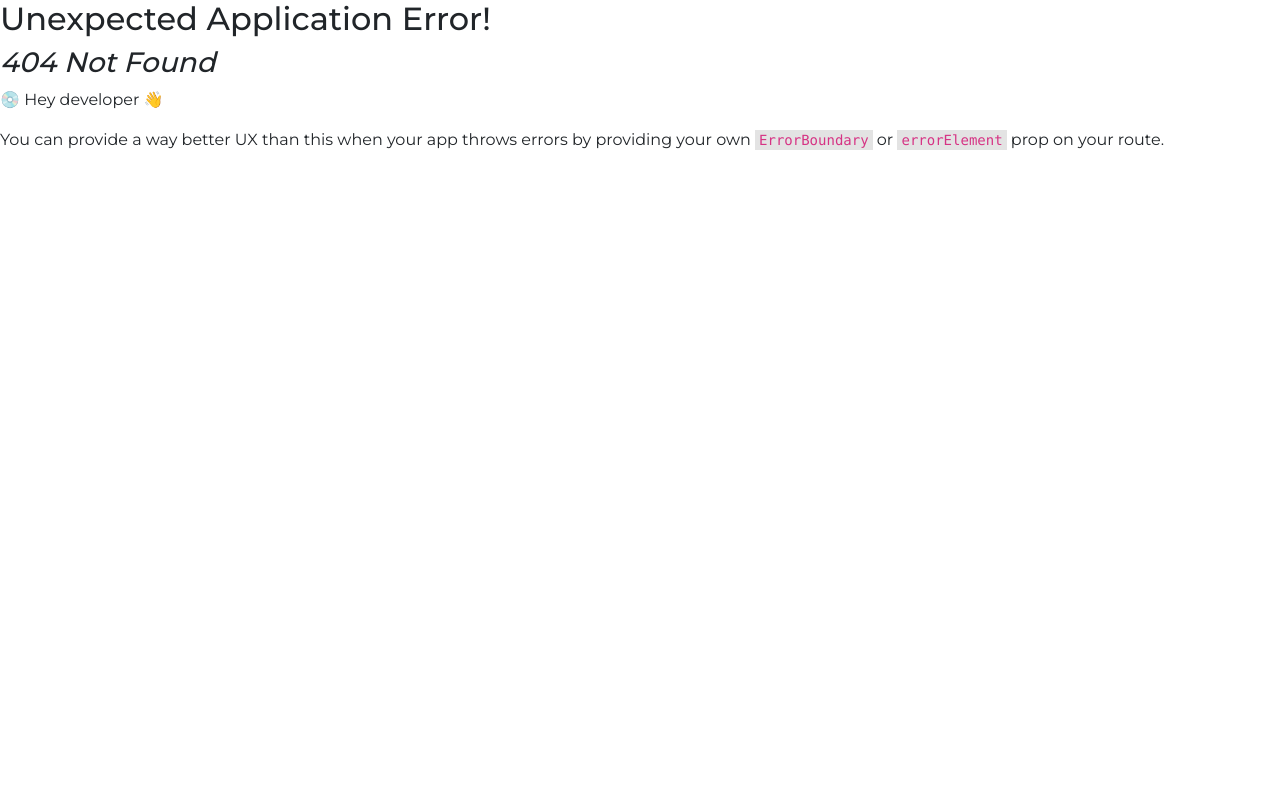
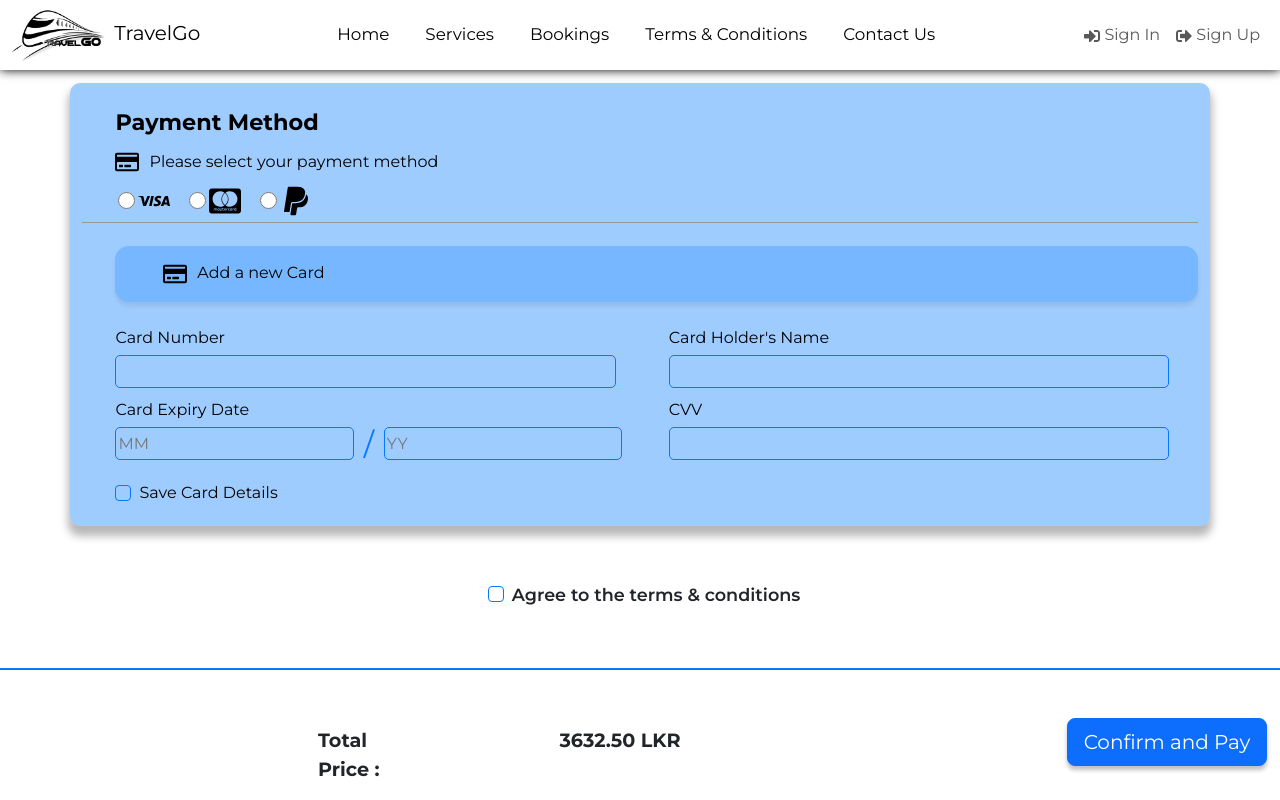
Before and after one commit to nadeeshaMadusanka99/TravelGo-Frontend, a React (Vite) app: page /payment in a window 1280 px wide. Before the commit this address had no page. Built offline with nearby package versions, Linux system fonts and the light colour scheme.

Commit message:
Created the payment screen

```diff
--- a/src/Screens/Common/_variables.scss
+++ b/src/Screens/Common/_variables.scss
@@ -4,6 +4,7 @@ $secondary-color: #959A9A;
 $text-color-light: #ffffff;
 $text-color-shade-light : #EFEFEF;
 $text-color-dark: #000000;
+$important-color: #FF0000;
 $primary-font: 'Montserrat', sans-serif;
 
 $font-weights: (
--- a/src/Screens/Common/main.scss
+++ b/src/Screens/Common/main.scss
@@ -1,6 +1,5 @@
 @import "./variables";
 
-// #0D6EFD     This is the color from bootstrap primary button //primary color
 
 //function to get the font weight
 @function weight($weight-name){
@@ -31,5 +30,16 @@ body{
         justify-content: center;
         font-size: 1.4rem;
         box-shadow: 0 4px 6px rgba(0, 0, 0, 0.138);
+}
 
+@mixin blue-backdrop{
+    display: flex;
+        flex-direction: column;
+        justify-content: space-between;
+        font-size: 1rem;
+        margin-top: 6.5%;
+        color:black;
+        background-color: #057aff61;
+        border-radius: 10px;
+        box-shadow: 0px 8px 8px 2px rgba(0, 0, 0, 0.286);
 }
--- a/src/Screens/Login/Login.scss
+++ b/src/Screens/Login/Login.scss
@@ -31,7 +31,6 @@
       }
       .glass-container-extend{
           @include glass-container;
-
           margin: 10% 12% 15% auto;
           max-width: 420px;
           width: 90%;
--- a/src/Screens/PassengerDetails/PassengerDetails.scss
+++ b/src/Screens/PassengerDetails/PassengerDetails.scss
@@ -52,7 +52,7 @@
     margin-bottom: 3px;
 }
 .important-fields{
-    color: red;
+    color: $important-color;
     margin-bottom:5px;
     font-weight: weight(medium-l);
 }
--- /dev/null
+++ b/src/Screens/Payment/Payment.jsx
@@ -0,0 +1,126 @@
+import React from "react";
+import { Col, Row, Container } from "react-bootstrap";
+import { LinkContainer } from "react-router-bootstrap";
+import "./Payment.scss";
+import {FaRegCreditCard, FaCcMastercard, FaPaypal} from 'react-icons/fa';
+import {RiVisaLine} from 'react-icons/ri';
+
+const Payment = () =>{
+    return(
+        <main className="payment">
+            <Container className='payment-container'>
+                <div className="content-inside">
+                    <p className='payment-heading'>Payment Method</p>
+                    <div className="centered-container">
+                            <FaRegCreditCard size="1.5rem" className="card-icon" />
+                            Please select your payment method
+                    </div>
+                        <div className="form-check-inline">
+                            <input className="form-check-input-radio" type="radio" name="payment-method" id="visa" value="card" />
+                            <label className="form-check-payment-methods" htmlFor="visa"><RiVisaLine></RiVisaLine></label>
+                        </div>
+                        <div className="form-check-inline">
+                            <input className="form-check-input-radio" type="radio" name="payment-method" id="master" value="paypal" />
+                            <label className="form-check-payment-methods" htmlFor="master"><FaCcMastercard></FaCcMastercard></label>
+                        </div>
+                        <div className="form-check-inline">
+                            <input className="form-check-input-radio" type="radio" name="payment-method" id="paypal" value="cash" />
+                            <label className="form-check-payment-methods" htmlFor="paypal"><FaPaypal></FaPaypal></label>
+                        </div>
+                    </div>
+                <div className="divider"></div>
+                <div className="content-inside">
+                    <div className="new-card mb-4">
+                        <p className="new-card-content">
+                            <FaRegCreditCard size="1.5rem" className="card-icon" />
+                            Add a new Card
+                        </p>
+                    </div>
+                    <form className="card-form">
+                        <Row>
+                            <Col xs={6}>
+                                <div className="form-group">
+                                    <label htmlFor="card-number">Card Number</label>
+                                    <input type="text" className="card-inputs" id="card-number"  />
+                                </div>
+                            </Col>
+                            <Col xs={6}>
+                                <div className="form-group">
+                                    <label htmlFor="card-holder">Card Holder's Name</label>
+                                    <input type="text" className="card-inputs" id="card-holder" />
+                                </div>
+                            </Col>
+                        </Row>
+                        <Row>
+                            <Col xs={6}>
+                            <div className="form-group">
+                         <label htmlFor="card-expiry">Card Expiry Date</label>
+                                <div className="d-flex">
+                                    <input
+                                        type="text"
+                                        className="card-inputs-date"
+                                        id="card-expiry-mm"
+                                        placeholder="MM"
+                                        maxLength="2"
+                                    />
+                                    <span className="slash">/</span>
+                                    <input
+                                        type="text"
+                                        className="card-inputs-date"
+                                        id="card-expiry-yy"
+                                        placeholder="YY"
+                                        maxLength="2"
+                                    />
+                                </div>
+                            </div>
+
+                            </Col>
+                            <Col xs={6}>
+                                <div className="form-group">
+                                    <label htmlFor="card-cvv">CVV</label>
+                                    <input type="text" className="card-inputs" id="card-cvv"  />
+                                </div>
+                            </Col>
+                        </Row>
+                        <div className="form-group">
+                            <div className="form-check">
+                                <input className="form-check-input" type="checkbox" id="save-card" />
+                                <label className="form-check-label" htmlFor="save-card">
+                                    Save Card Details
+                                </label>
+                            </div>
+                        </div>
+                    </form>
+                </div>
+
+            </Container>
+            <div className="terms-check mt-3">
+                <input type="checkbox" className="form-check-input mx-2" id="agree-checkbox"/>
+                <label className="terms-check-label" htmlFor="agree-checkbox">
+                        Agree to the terms & conditions
+                </label>
+            </div>
+
+            <div className="divider-outside mb-2"></div>
+
+            <Container fluid={true}>
+                <Row className="bottom-row">
+                    <Col xs={4}>
+                        <p className="total mt-2">Total Price : </p>
+                    </Col>
+                    <Col xs={4}>
+                        <p className="total-value mt-2"> 3632.50 LKR</p>
+                    </Col>
+                    <Col xs={4}>
+                        <LinkContainer to="/eticket">
+                            <button className="btn btn-primary  btn-lg checkout-btn">Confirm and Pay</button>
+                        </LinkContainer>
+                    </Col>
+                </Row>
+            </Container>
+
+        </main>
+    );
+}
+
+export default Payment;
--- /dev/null
+++ b/src/Screens/Payment/Payment.scss
@@ -0,0 +1,118 @@
+@import '../Common/main.scss';
+.payment {
+    display: flex;
+    flex-direction: column;
+    justify-content: space-between;
+    align-items: center;
+    height: 100vh;
+    overflow: hidden;
+
+    .payment-container{
+        @include blue-backdrop;
+    }
+}
+
+.payment-heading{
+    font-size: 1.4rem;
+    font-weight: weight(bold);
+    margin-bottom: 2px;
+}
+.content-inside{
+    margin: 2% 0 0 3%;
+}
+.centered-container {
+    display: flex;
+    align-items: center;
+    margin: 1% 0 0 0;
+  }
+
+.card-icon {
+    margin-right: 10px;
+  }
+.divider {
+    width: 100%;
+    height: 1.5px;
+    background-color: $secondary-color;
+}
+.input-headings{
+    font-weight: weight(medium-l);
+    margin-bottom: 10px;
+}
+.new-card{
+    background-color: #057aff43;
+    padding: 5px;
+    border-radius: 14px;
+    display: flex;
+    align-items: center;
+    box-shadow: 0px 4px 4px rgba(0, 0, 0, 0.086);
+}
+.form-check-payment-methods{
+    font-size: 2rem;
+}
+.new-card-content{
+    margin: auto auto auto 3%;
+    padding:1%;
+}
+.form-check-input-radio{
+    margin: 3px;
+    width: 17px;
+    height: 17px;
+}
+
+.card-inputs{
+    border: 1.6px solid $primary-color;
+    background-color: rgba(255, 255, 255, 0);
+    border-radius: 5px;
+    width: 94.6%;
+    height: 33px;
+    margin:5px 0 10px 0;
+}
+.card-inputs-date{
+    @extend .card-inputs;
+    width: 45%;
+}
+.slash{
+    margin: 0 10px 0 10px;
+    font-size: 1.9rem;
+    color: $primary-color;
+}
+.form-check-input{
+    border: 1.6px solid $primary-color;
+    background-color: rgba(255, 255, 255, 0);
+    border-radius: 100%;
+}
+.divider-outside{
+    width: 100%;
+    height: 2.5px;
+    background-color: $primary-color;
+    margin-top: 19px;
+    margin-bottom: 10px;
+}
+.form-check{
+    margin-bottom:2%;
+    margin-top: 1%;
+}
+.terms-check{
+    display: flex;
+    align-items: left;
+
+}
+.terms-check-label{
+    font-size: 1.1rem;
+    font-weight: weight(medium-l);
+}
+.checkout-btn{
+    margin-left: 50%;
+    margin-bottom: 3%;
+    align-items: center;
+    box-shadow: 0px 4px 4px rgba(0, 0, 0, 0.25);
+
+}
+.total , .total-value{
+    font-size: 1.2rem;
+    font-weight: weight(bold);
+    margin-left: 30%;
+}
+.total{
+    margin-left: 76%;
+}
--- a/src/Screens/PriceBreakdown/PriceBreakdown.jsx
+++ b/src/Screens/PriceBreakdown/PriceBreakdown.jsx
@@ -6,7 +6,7 @@ import { LinkContainer } from "react-router-bootstrap";
 const PriceBreakdown = () =>{
     return(
         <main className="pricebreakdown">
-            <Container className='pricebreakdown-container'>
+            <Container className='pricebreakdown-container mb-4'>
                 <p className='summary-heading'>Summary</p>
                 <div className="divider mb-2"></div>
                 <Row className='pricebreakdown-row'>
@@ -55,10 +55,10 @@ const PriceBreakdown = () =>{
             <Container fluid={true}>
                 <Row className="bottom-row">
                     <Col xs={4}>
-                        <p className="total">Total Price : </p>
+                        <p className="total mt-2">Total Price : </p>
                     </Col>
                     <Col xs={4}>
-                        <p className="total-value"> 3632.50 LKR</p>
+                        <p className="total-value mt-2"> 3632.50 LKR</p>
                     </Col>
                     <Col xs={4}>
                         <LinkContainer to="/payment">
--- a/src/Screens/PriceBreakdown/PriceBreakdown.scss
+++ b/src/Screens/PriceBreakdown/PriceBreakdown.scss
@@ -8,15 +8,7 @@
     overflow: hidden;
 
     .pricebreakdown-container{
-        display: flex;
-        flex-direction: column;
-        justify-content: space-between;
-        font-size: 1rem;
-        margin-top: 6%;
-        color:black;
-        background-color: #057aff61;
-        border-radius: 10px;
-        box-shadow: 0px 8px 8px 2px rgba(0, 0, 0, 0.286);
+        @include blue-backdrop;
     }
 }
 
@@ -38,7 +30,7 @@
 .divider {
     width: 100%;
     height: 1.5px;
-    background-color: #959A9A;
+    background-color: #959a9a;
 }
 .left-headings{
     font-weight: weight(medium-l);
@@ -59,6 +51,7 @@
         color: $text-color-shade-light;
     }
 }
+
 .divider-outside{
     width: 100%;
     height: 2.5px;
--- a/src/main.jsx
+++ b/src/main.jsx
@@ -15,6 +15,7 @@ import MyTicketsScreen from './screens/MyTickets/MyTickets'
 import MyFavouritesScreen from './screens/MyFavourites/MyFavourites'
 import PassengerDetails from './screens/PassengerDetails/PassengerDetails'
 import PriceBreakdown from './screens/PriceBreakdown/PriceBreakdown'
+import Payment from './screens/Payment/Payment'
 
 // Create the link element for Google Fonts
 const link = document.createElement('link');
@@ -35,6 +36,7 @@ const router = createBrowserRouter(
       <Route path='/myfavourites' element={<MyFavouritesScreen />} />
       <Route path='/passengerdetails' element={<PassengerDetails />} />
       <Route path='/pricebreakdown' element={<PriceBreakdown />} />
+      <Route path='/payment' element={<Payment />} />
     </Route>
   )
 );
```
